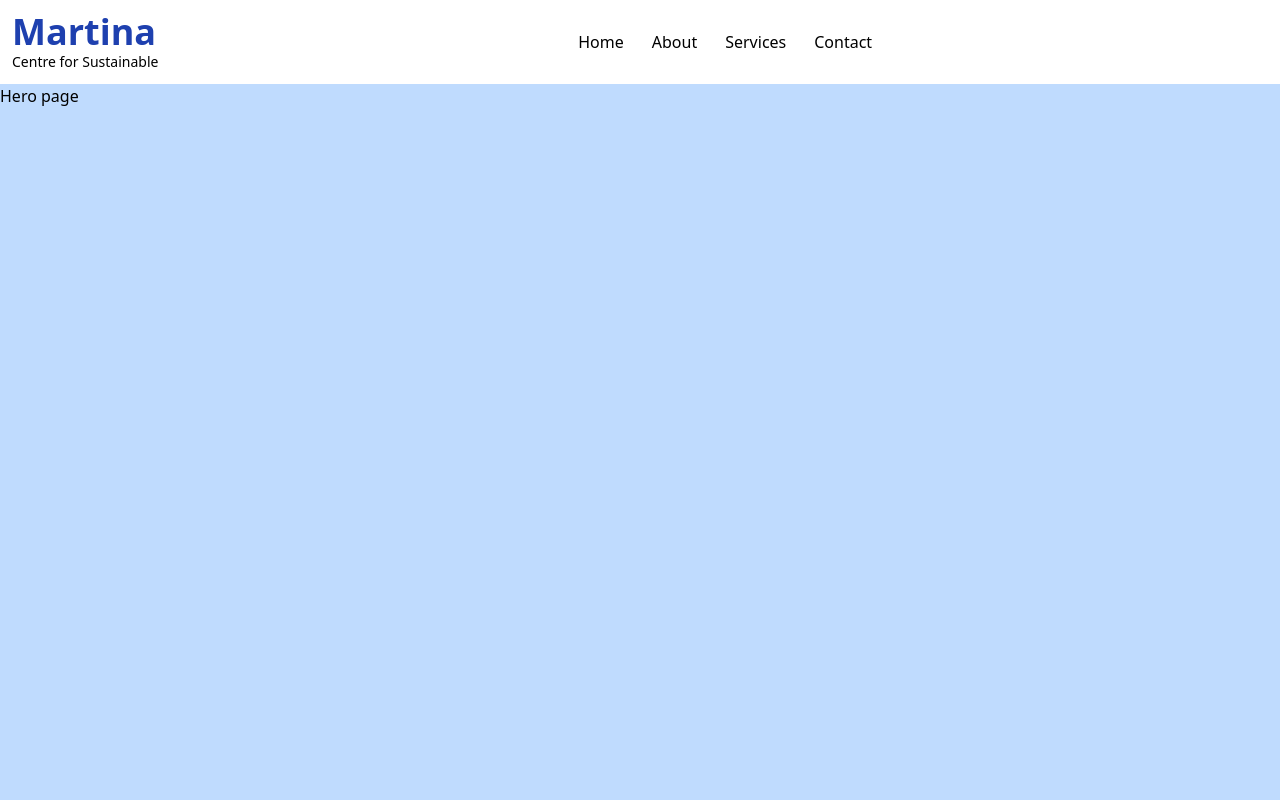
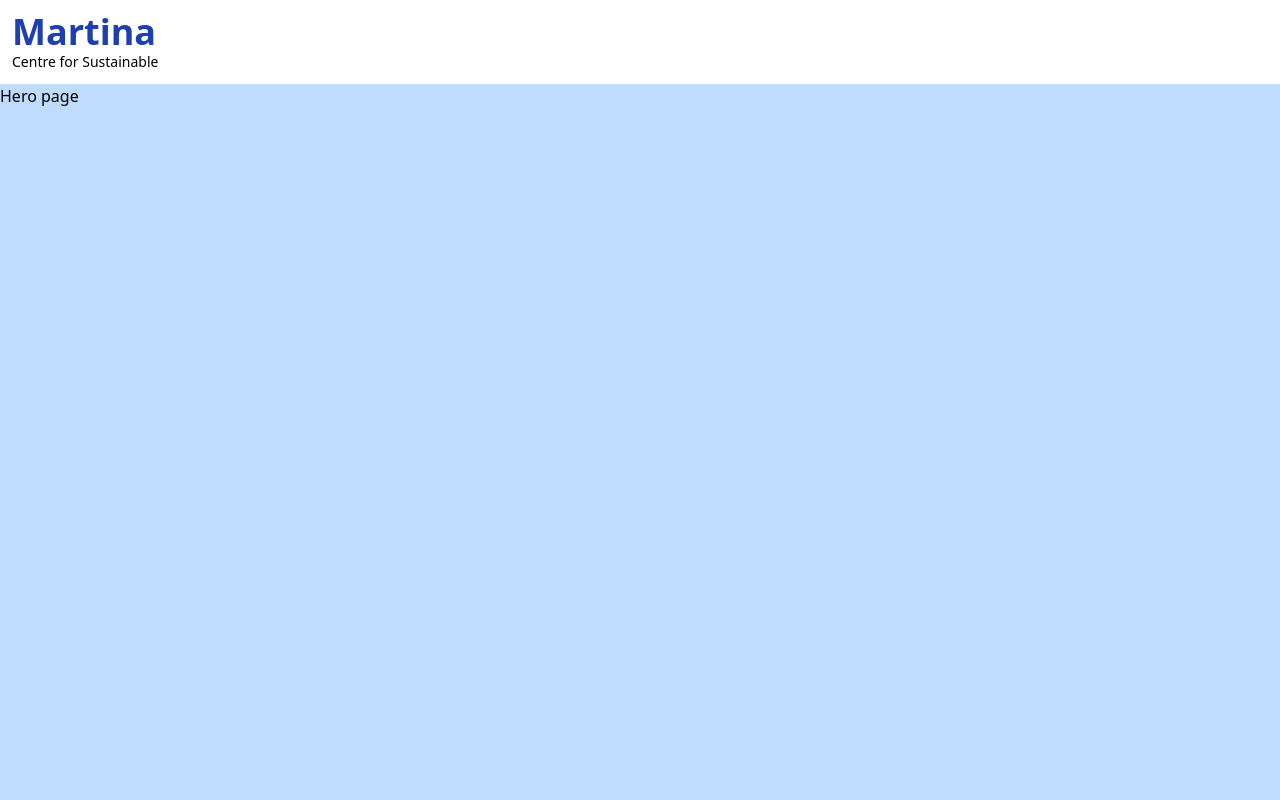
Before and after one commit to primexk5/Martina, a React (Vite) app: page / in a window 1280 px wide. Shown: the top 800 px of the page. Built offline with nearby package versions, Linux system fonts and the light colour scheme.

Commit message:
finished building the navbar and added useState

```diff
--- a/src/components/Navbar.jsx
+++ b/src/components/Navbar.jsx
@@ -1,7 +1,11 @@
 import React from 'react'
+import { useState } from 'react'
 // import { CiMenuFries } from "react-icons/ci";
 
 const Navbar = () => {
+
+  const [isOpen, setIsOpen] = useState(false)
+
   return (
     <div>
       <nav className='lg:flex-row lg:flex items-center justify-between'>
@@ -12,11 +16,11 @@ const Navbar = () => {
            <p className='text-sm'>Centre for Sustainable</p>
         </div>
         {/* <CiMenuFries/> */}
-        <p className='lg:hidden'>M</p>
+        <p onClick={() => setIsOpen(!isOpen)} className='lg:hidden'>{!isOpen ? "M" : "C"}</p>
       </div>
 
         <div>
-          <ul className=' text-center lg:text-start flex flex-col lg:flex-row gap-7'>
+          <ul className={!isOpen ?  "hidden" : 'text-center lg:text-start flex flex-col lg:flex-row gap-5 py-4 lg:gap-7'}>
             <li className='cursor-pointer'>Home</li>
             <li className='cursor-pointer'>About</li>
             <li className='cursor-pointer'>Services</li>
```
